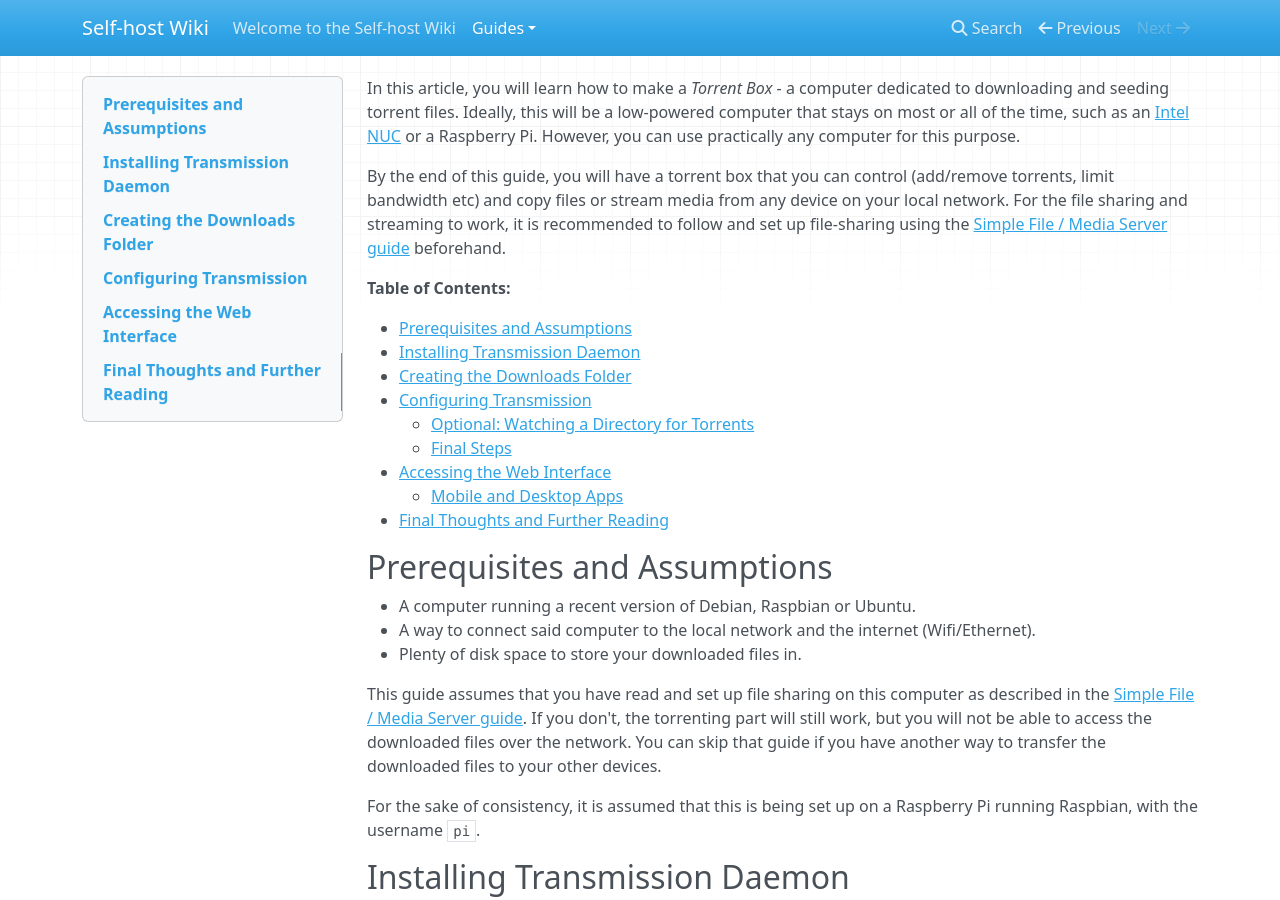
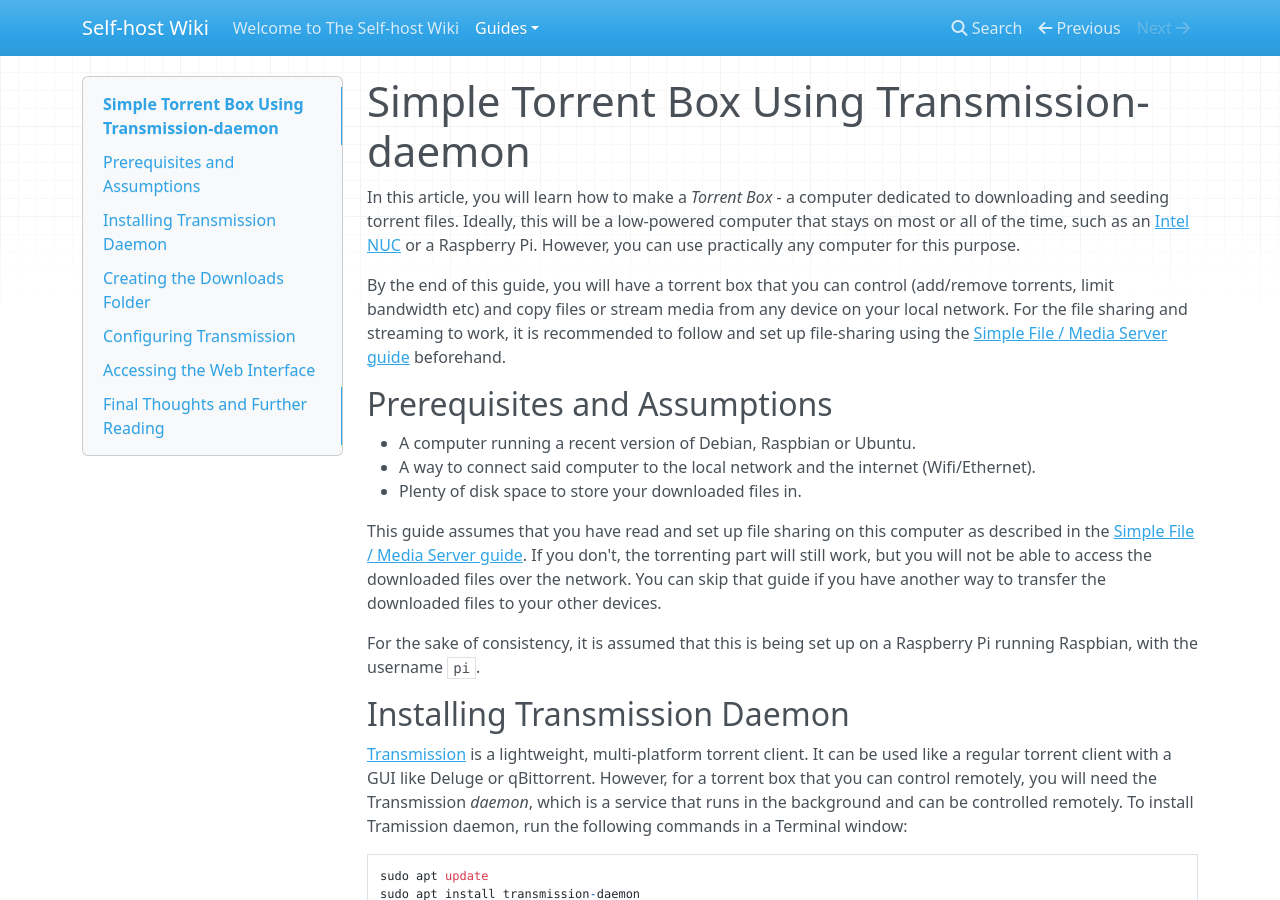
Before and after one commit to ramashiva/selfhostwiki-mkdocs, an MkDocs documentation site: the page built from docs/guides/torrentbox.md, in a window 1280 px wide and 900 px high. Built offline with MkDocs 1.6.1, drawn with Linux system fonts in a browser that asks for light colours; nearby versions of some CDN libraries.

Commit message:
Preliminary cleanup for MkDocs migration

```diff
--- a/docs/guides/torrentbox.md
+++ b/docs/guides/torrentbox.md
@@ -1,34 +1,15 @@
-Title: Simple Torrent Box Using Transmission-daemon
-Date: 6 Nov, 2019
-Keywords: self hosted,raspberrypi,linux,transmission,file server,media server,bittorrent
+# Simple Torrent Box Using Transmission-daemon
 
 In this article, you will learn how to make a *Torrent Box* - a computer dedicated to downloading and seeding torrent files. Ideally, this will be a low-powered computer that stays on most or all of the time, such as an [Intel NUC](https://en.wikipedia.org/wiki/Next_Unit_of_Computing) or a Raspberry Pi. However, you can use practically any computer for this purpose.
 
-By the end of this guide, you will have a torrent box that you can control (add/remove torrents, limit bandwidth etc) and copy files or stream media from any device on your local network. For the file sharing and streaming to work, it is recommended to follow and set up file-sharing using the [Simple File / Media Server guide](fileserver.html) beforehand.
-
-**Table of Contents:**
-
-<!-- TOC -->
-
-- [Prerequisites and Assumptions](#prerequisites-and-assumptions)
-- [Installing Transmission Daemon](#installing-transmission-daemon)
-- [Creating the Downloads Folder](#creating-the-downloads-folder)
-- [Configuring Transmission](#configuring-transmission)
-    - [Optional:  Watching a Directory for Torrents](#optional--watching-a-directory-for-torrents)
-    - [Final Steps](#final-steps)
-- [Accessing the Web Interface](#accessing-the-web-interface)
-    - [Mobile and Desktop Apps](#mobile-and-desktop-apps)
-- [Final Thoughts and Further Reading](#final-thoughts-and-further-reading)
-
-<!-- /TOC -->
-
+By the end of this guide, you will have a torrent box that you can control (add/remove torrents, limit bandwidth etc) and copy files or stream media from any device on your local network. For the file sharing and streaming to work, it is recommended to follow and set up file-sharing using the [Simple File / Media Server guide](fileserver.md) beforehand.
 
 ## Prerequisites and Assumptions
 - A computer running a recent version of Debian, Raspbian or Ubuntu.
 - A way to connect said computer to the local network and the internet (Wifi/Ethernet).
 - Plenty of disk space to store your downloaded files in.
 
-This guide assumes that you have read and set up file sharing on this computer as described in the [Simple File / Media Server guide](fileserver.html). If you don't, the torrenting part will still work, but you will not be able to access the downloaded files over the network. You can skip that guide if you have another way to transfer the downloaded files to your other devices.
+This guide assumes that you have read and set up file sharing on this computer as described in the [Simple File / Media Server guide](fileserver.md). If you don't, the torrenting part will still work, but you will not be able to access the downloaded files over the network. You can skip that guide if you have another way to transfer the downloaded files to your other devices.
 
 For the sake of consistency, it is assumed that this is being set up on a Raspberry Pi running Raspbian, with the username `pi`.
 
@@ -45,7 +26,7 @@ Before we configure anything, it is important to know that whenever you make any
 
 ## Creating the Downloads Folder
 
-Before we begin the configuration, we will create a folder for Transmission to save downloaded files in. If you have been following the [Simple File / Media Server guide](fileserver.html), you will already have a folder called `/share` that is owned by your user. Now create a folder called `/share/torrents` owned by the (automatically created) `debian-transmission` user and group. Despite what the name suggests, this user is created even if you are using Ubuntu.
+Before we begin the configuration, we will create a folder for Transmission to save downloaded files in. If you have been following the [Simple File / Media Server guide](fileserver.md), you will already have a folder called `/share` that is owned by your user. Now create a folder called `/share/torrents` owned by the (automatically created) `debian-transmission` user and group. Despite what the name suggests, this user is created even if you are using Ubuntu.
 
     sudo mkdir -p /share/torrents
     sudo chown debian-transmission:debian-transmission /share/torrents
@@ -136,7 +117,7 @@ This is all you need to know for basic usage of the Transmission daemon and web
 - [Transmission Wiki on GitHub](https://github.com/transmission/transmission/wiki)
 - [Configuration File Reference on Transmission Wiki](https://github.com/transmission/transmission/wiki/Editing-Configuration-Files)
 - [Ubuntu Wiki Article](https://help.ubuntu.com/community/TransmissionHowTo) (slightly outdated, but still contains useful information)
-- [Simple File / Media Server Guide](fileserver.html) - The guide that this tutorial is based on. Contains useful information on how to share files and stream media across your local network.
+- [Simple File / Media Server Guide](fileserver.md) - The guide that this tutorial is based on. Contains useful information on how to share files and stream media across your local network.
 - [Distributed File Syncing and Backups Guide](sync_backup.html) - A useful resource if you want to automatically sync your downloaded files to your devices rather than accessing them through the server.
 
     Tip: If you are going to use Syncthing to sync the downloaded files, change `"incomplete-dir-enabled": false,` to `"incomplete-dir-enabled": true,` and choose a folder outside of `/share` in the `"incomplete-dir":` parameter in `settings.json`. This is to ensure that Syncthing only syncs the completed files in `/share/torrents` rather than inefficiently transferring incomplete torrent downloads.
```
Also changed, not shown: docs/guides/fileserver.md (+1 -25 lines), docs/guides/readme.md (deleted, +0 -16 lines), docs/guides/sync_backup.md (+1 -22 lines), docs/index.md (+4 -5 lines), 1 other file.
